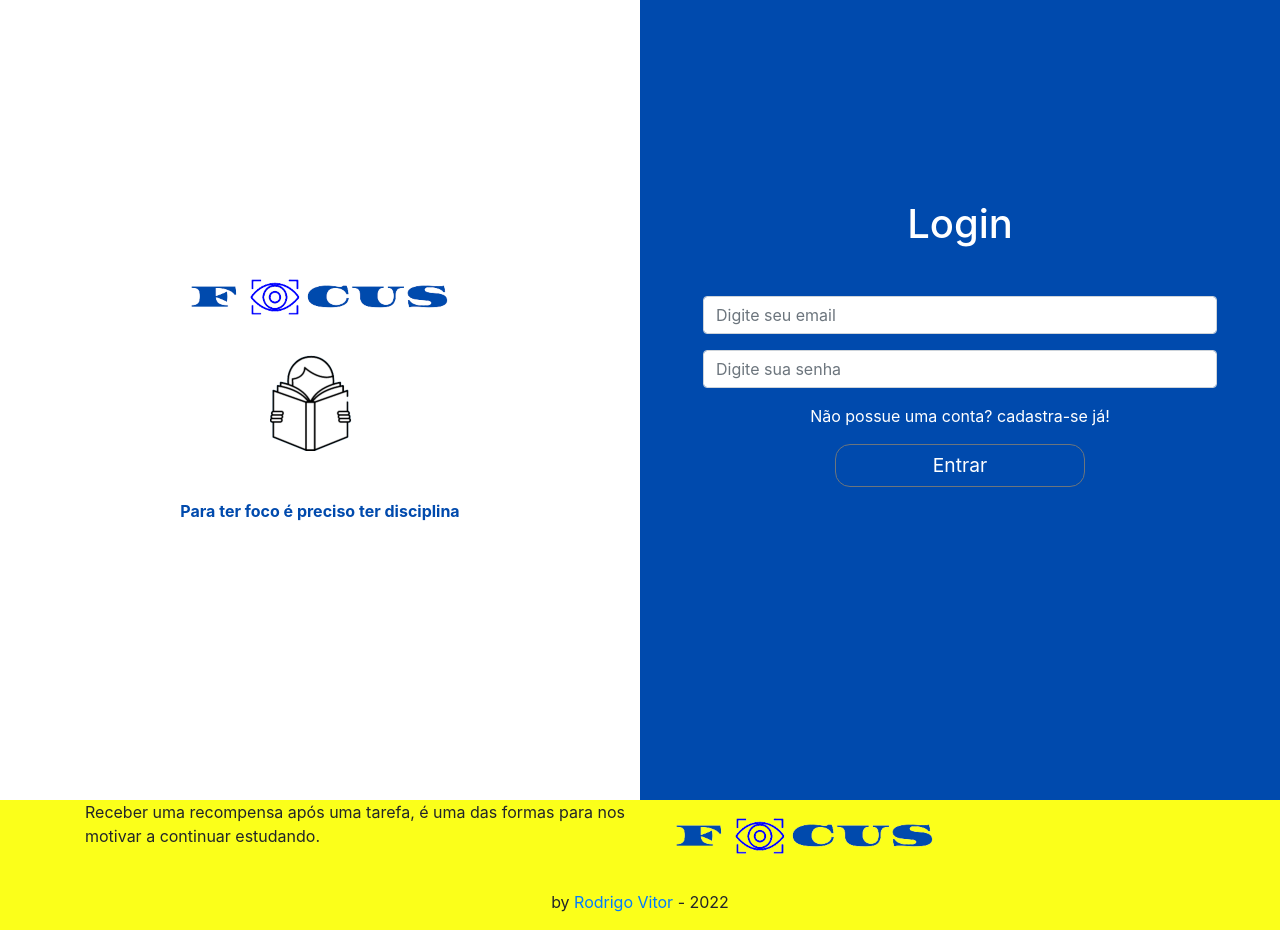
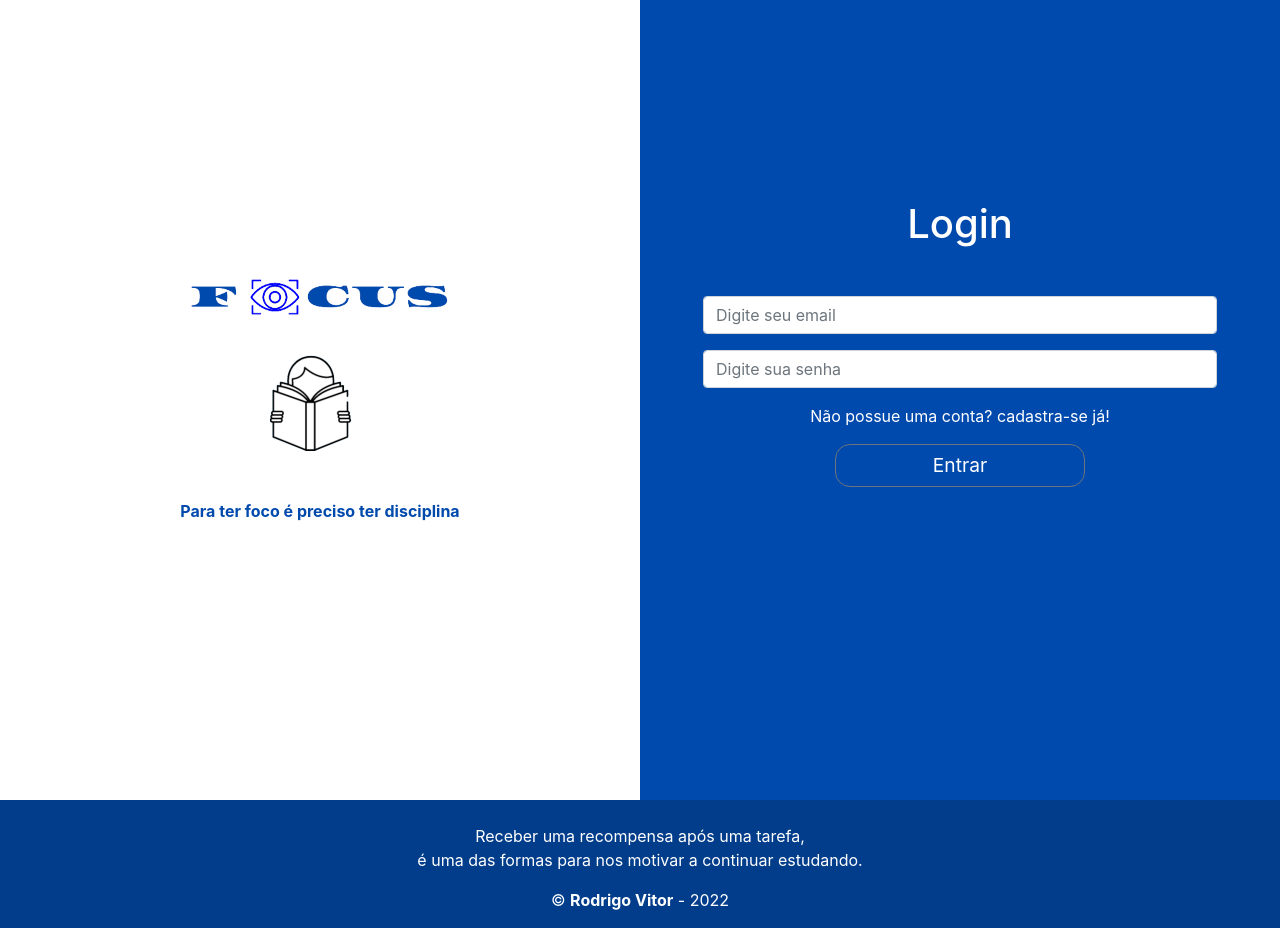
Before and after one commit to RodrigoVitor/Focus-3.0, a Nuxt app: page / in a window 1280 px wide. Built offline with nearby package versions, Linux system fonts and the light colour scheme.

Commit message:
modifying footer

```diff
--- a/components/layout/Footer.vue
+++ b/components/layout/Footer.vue
@@ -3,16 +3,13 @@
         <div class="container">
             <b-row>
                 <b-col>
-                    <p>Receber uma recompensa após uma tarefa, é uma
+                    <p class="text-center mt-4">Receber uma recompensa após uma tarefa,  <br> é uma
                         das formas para nos motivar a continuar estudando.</p>
-                </b-col>
-                <b-col>
-                    <img src="/img/logo-mobile.png" alt="logo">
                 </b-col>
             </b-row>
             <b-row>
                 <b-col>
-                    <p class="text-center">by <a href="https://www.github.com/RodrigoVitor" target="_blank">Rodrigo Vitor</a> - 2022</p>
+                    <p class="text-center"> &copy; <a href="https://www.github.com/RodrigoVitor" target="_blank">Rodrigo Vitor</a> - 2022</p>
                 </b-col>
             </b-row>
         </div>
@@ -21,7 +18,11 @@
 
 <style scoped>
 #Main {
-    /* margin-top:25px; */
-    background-color: #FBFF1A;
+    background-color: #013d8b;
+    color:#fff
+}
+#Main a {
+    color:#fff;
+    font-weight: bold;
 }
 </style>
```
